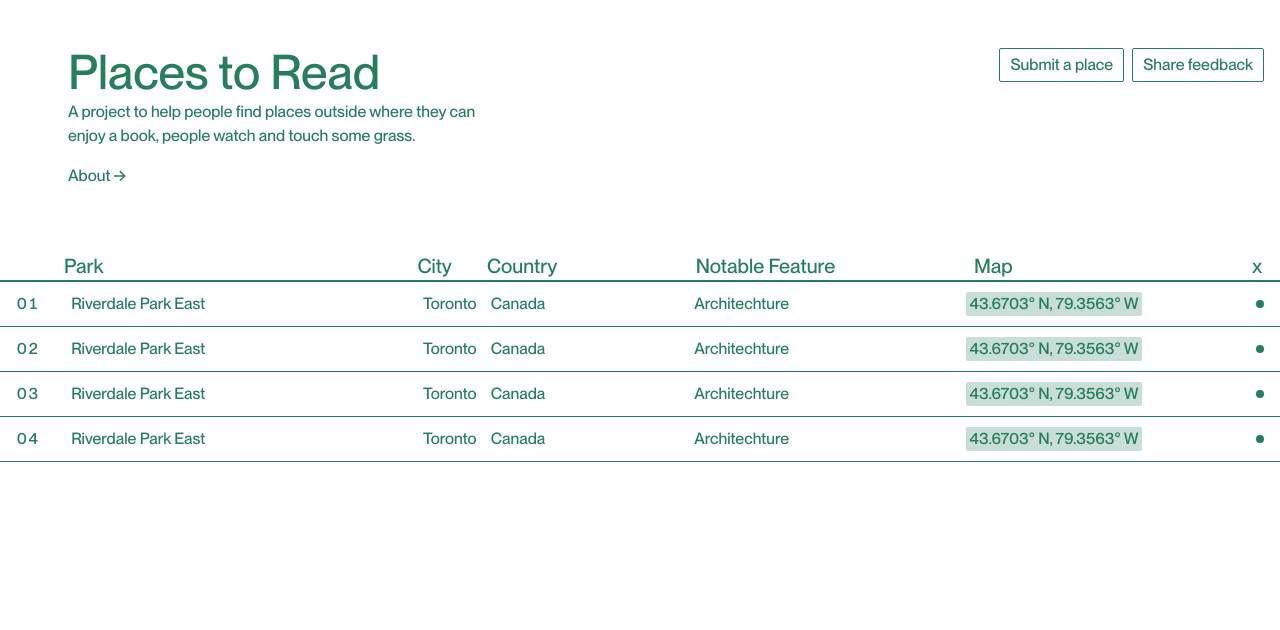
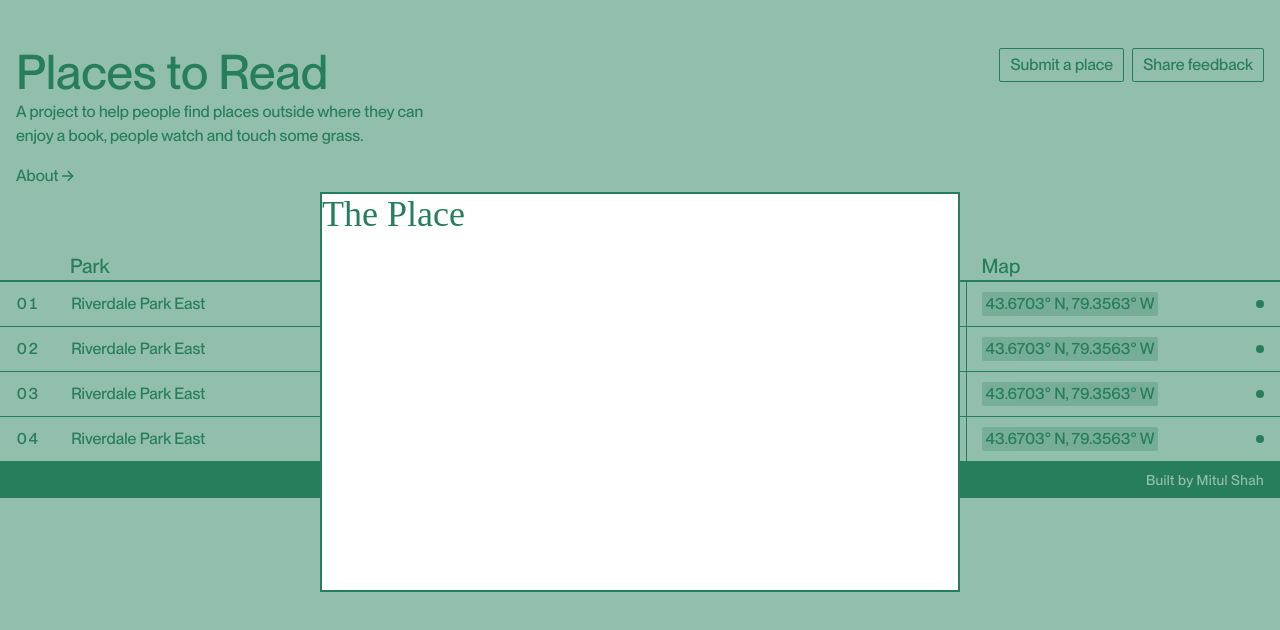
Before and after one commit to mitul-s/placestoread, a Next.js app: page / in a window 1280 px wide. Both pictures are taken after a click on the button "Submit a place". Shown: the top 630 px of the page. Built offline with nearby package versions, Linux system fonts and the light colour scheme.

Commit message:
done layout

```diff
--- a/pages/_app.js
+++ b/pages/_app.js
@@ -1,4 +1,5 @@
 import "../styles/globals.css";
+import Footer from "@/components/Footer";
 import localFont from "@next/font/local";
 
 const montrealMedium = localFont({
@@ -8,10 +9,12 @@ const montrealMedium = localFont({
 
 function App({ Component, pageProps }) {
   return (
-    // TO FIX u cant have main here silly
-    <main className={montrealMedium.className}>
+    // to fix and make semantic
+
+    <div className={montrealMedium.className}>
       <Component {...pageProps} />
-    </main>
+      <Footer />
+    </div>
   );
 }
 
--- a/pages/index.js
+++ b/pages/index.js
@@ -1,9 +1,9 @@
 import Head from "next/head";
 import Image from "next/image";
 import Link from "@/components/Link";
-import * as Accordion from "@radix-ui/react-accordion";
 import * as Collapsible from "@radix-ui/react-collapsible";
-import * as React from "react";
+import * as Dialog from "@radix-ui/react-dialog";
+import React from "react";
 
 const Arrow = ({ ...props }) => {
   return (
@@ -22,13 +22,19 @@ const Arrow = ({ ...props }) => {
   );
 };
 
-const Button = ({ children }) => {
+const Button = React.forwardRef(({ children, ...props }, forwardRef) => {
   return (
-    <button className="px-2.5 py-2 leading-none transition border rounded-sm border-mcqueen hover:bg-mcqueen hover:text-white">
+    <button
+      ref={forwardRef}
+      className="px-2.5 py-2 leading-none transition border rounded-sm border-mcqueen hover:bg-mcqueen hover:text-white"
+      {...props}
+    >
       {children}
     </button>
   );
-};
+});
+
+Button.displayName = "Button";
 
 export default function Home() {
   const TableRow = () => {
@@ -45,22 +51,22 @@ export default function Home() {
             <Link
               href="/"
               isExternal
-              className="z-10 p-1 leading-none rounded-sm bg-mcqueen/25 w-fit"
+              className="z-10 p-1 ml-4 leading-none rounded-sm bg-mcqueen/25 w-fit"
             >
               43.6703° N, 79.3563° W
             </Link>
             <div className="self-center w-2 h-2 rounded-full bg-mcqueen place-self-end" />
           </Collapsible.Trigger>
-          <Collapsible.Content className="pt-4 pb-8">
-            <div className="grid grid-cols-yeah">
-              <div className="flex flex-col col-span-3 pl-16 ml-1 gap-y-6 ">
+          <Collapsible.Content className="grid px-4 grid-cols-yeah">
+            <div className="flex flex-col col-span-2 pl-12 ml-1.5 gap-y-6 pb-6 pt-3">
+              <h3 className="sr-only">Description</h3>
               <p>
-                  It&apos;s a nice park with a great view of downtown Toronto
-                  and especially the CN Tower. And it has a gorgeous view of the
+                It&apos;s a nice park with a great view of downtown Toronto and
+                especially the CN Tower. And it has a gorgeous view of the
                 sunset. It has many things to offer for each season. During
-                  summertime, you can lay on the hill, play catch or Frisbee;
-                  run, walk or bike around the track; play baseball or soccer.
-                  In wintertime, you can enjoy sledding.
+                summertime, you can lay on the hill, play catch or Frisbee; run,
+                walk or bike around the track; play baseball or soccer. In
+                wintertime, you can enjoy sledding.
               </p>
               <div className="flex leading-none gap-x-10">
                 <div>
@@ -77,9 +83,8 @@ export default function Home() {
                 <Button>Leave a review</Button>
               </div>
             </div>
-              <div className="col-span-2 col-start-5 mr-4">
+            <div className="col-span-2 col-start-5 pt-3 pb-6 ml-4">
               <div className="w-full h-24 bg-mcqueen/50">Image</div>
-              </div>
             </div>
           </Collapsible.Content>
         </li>
@@ -88,8 +93,8 @@ export default function Home() {
   };
 
   return (
-    <div className="">
-      <header className="flex justify-between pt-12 pb-16 pl-16 pr-4 ml-1">
+    <div>
+      <header className="justify-between px-4 pt-12 pb-16 mx-auto sm:flex max-w-screen-2xl">
         <div>
           <h1 className="text-5xl">Places to Read</h1>
           <p className="max-w-md mt-1">
@@ -100,30 +105,43 @@ export default function Home() {
             About <Arrow />
           </Link>
         </div>
-        <div className="flex items-start gap-x-2">
+        <div className="flex items-start mt-4 sm:mt-0 gap-x-2">
+          <Dialog.Root>
+            <Dialog.Trigger asChild>
               <Button>Submit a place</Button>
+            </Dialog.Trigger>
+            <Dialog.Portal>
+              <Dialog.Overlay className="fixed inset-0 bg-mcqueen/50" />
+              <Dialog.Content className="fixed inset-0 w-full max-w-screen-sm mx-auto mt-48 bg-white border-2 h-1/2 border-mcqueen">
+                <h1 className="text-4xl">The Place</h1>
+              </Dialog.Content>
+            </Dialog.Portal>
+          </Dialog.Root>
           <Button>Share feedback</Button>
         </div>
       </header>
-      <div className="relative w-full">
-        {/* <div className="absolute top-0 w-px h-full bg-black right-1/4" /> */}
-        <div className="text-xl text-left border-b-2 border-mcqueen">
-          <ul className="grid w-full ml-1 grid-cols-yeah">
-            <li className="pl-16">Park</li>
+      <div className="hidden w-full sm:block">
+        <div className="text-xl border-b-2 border-mcqueen">
+          <ul className="grid w-full px-4 grid-cols-yeah">
+            <li className="pl-12 ml-1.5">Park</li>
             <li>City</li>
             <li>Country</li>
             <li>Notable Feature</li>
-            <li>Map</li>
-            <li>x</li>
+            <li className="pl-4">Map</li>
+            <li></li>
           </ul>
         </div>
-
-        <ul className="border-b divide-y border-mcqueen divide-mcqueen park">
+        <div className="grid isolate">
+          <ul className="z-10 border-b divide-y border-mcqueen divide-mcqueen park overlay">
             <TableRow />
             <TableRow />
             <TableRow />
             <TableRow />
           </ul>
+          <div className="w-full h-full content">
+            <div className="grid w-full h-full px-4 grid-cols-yeah col-divider" />
+          </div>
+        </div>
       </div>
     </div>
   );
```
Lines whose indentation alone changed are shown as unchanged.
